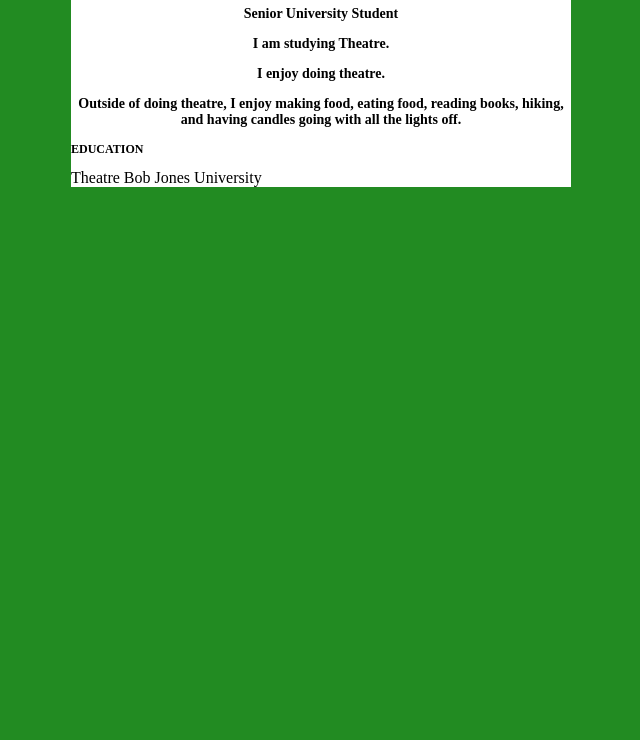
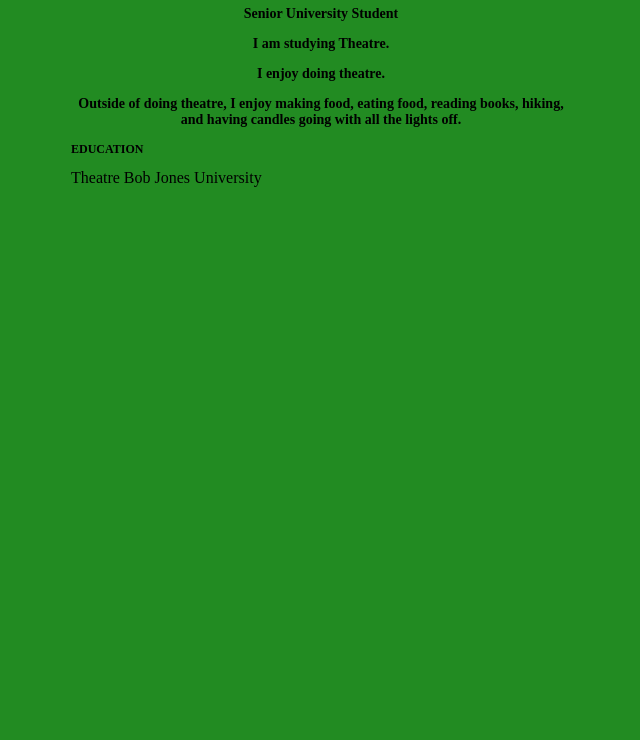
Before and after one commit to achap539/achap53.me, a plain HTML site: page index.html in a window 1280 px wide. Shown: the part 60-800 px from the top of the page, without its empty margins (319-959 px from the left). Drawn offline with Linux system fonts and the light colour scheme.

Commit message:
Update index.html

```diff
--- a/index.html
+++ b/index.html
@@ -6,7 +6,7 @@ body {
     font-family: Verdanda;
 }
 #content {
-    background: white;
+    background: darkyellow;
     min-width: 2oopx;
     max-width: 500px;
     paddingL 500px;
```
